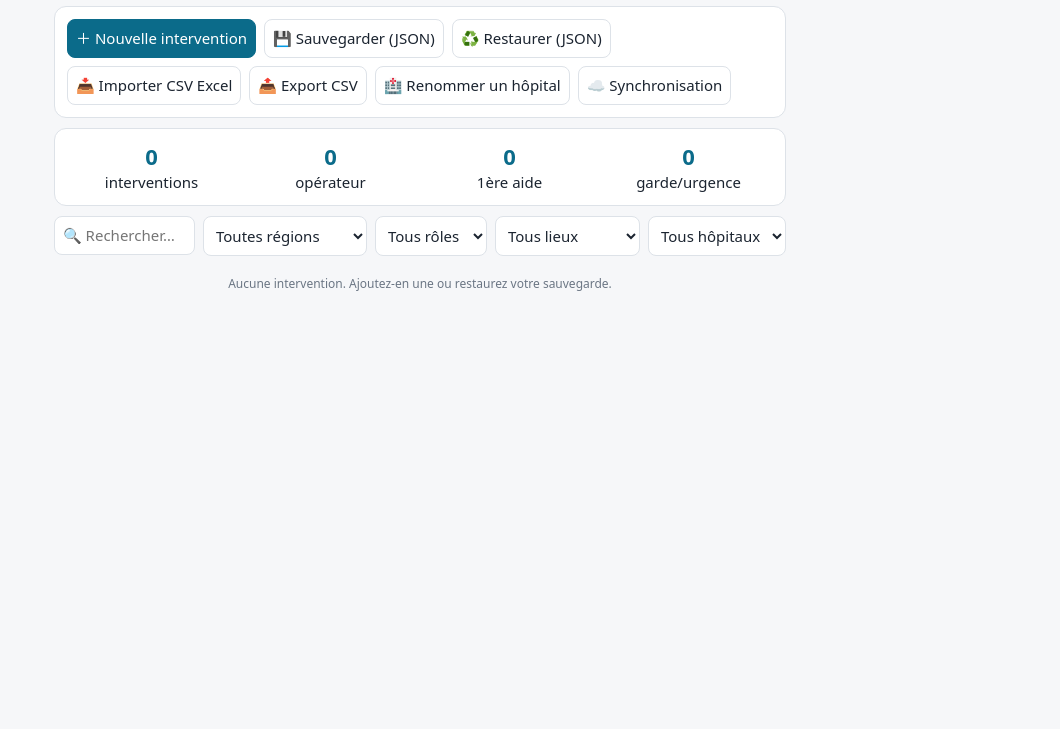
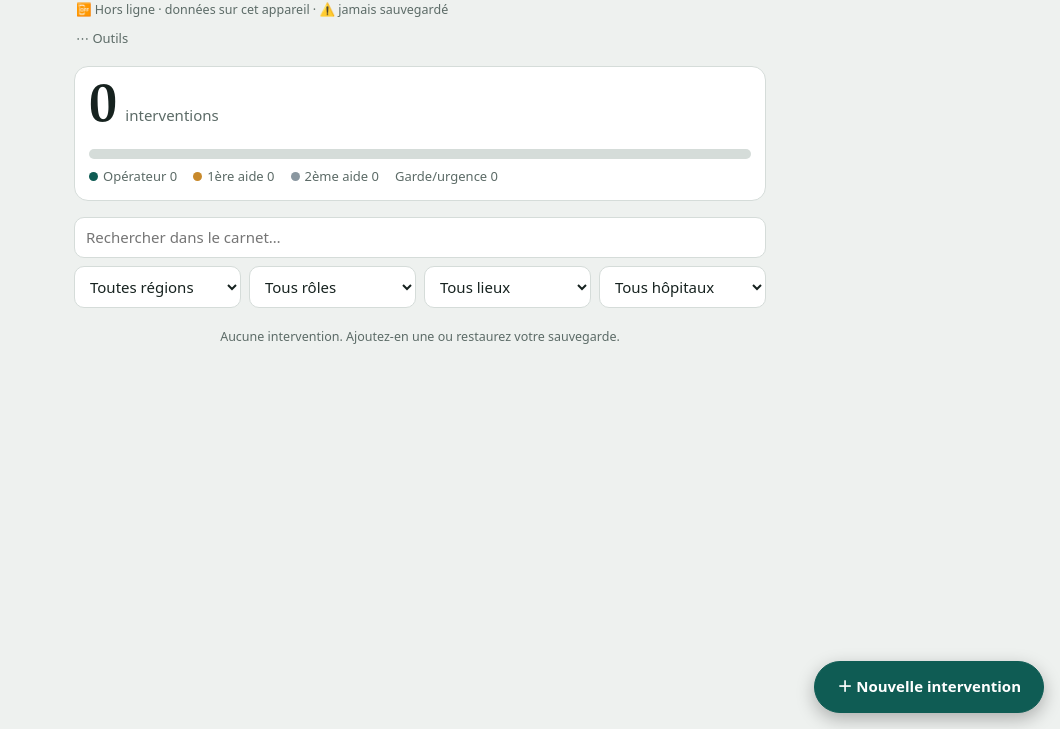
Before and after one commit to carmecibryan-source/Portfolio-App, a plain HTML site: page index.html in a window 1280 px wide. Shown: the part 71-800 px from the top of the page, without its empty margins (220-1280 px from the left). Drawn offline with Linux system fonts and the light colour scheme.

Commit message:
Add files via upload

```diff
--- a/index.html
+++ b/index.html
@@ -1,36 +1,55 @@
 <!DOCTYPE html>
 <html lang="fr"><head><meta charset="utf-8">
 <meta name="viewport" content="width=device-width, initial-scale=1, viewport-fit=cover">
-<link rel="manifest" href="manifest.webmanifest"><link rel="apple-touch-icon" href="icon-192.png"><meta name="theme-color" content="#0b6b8a"><meta name="apple-mobile-web-app-capable" content="yes"><meta name="mobile-web-app-capable" content="yes"><meta name="apple-mobile-web-app-title" content="Portfolio">
+<link rel="manifest" href="manifest.webmanifest"><link rel="apple-touch-icon" href="icon-192.png"><meta name="theme-color" content="#0F5C54"><meta name="apple-mobile-web-app-capable" content="yes"><meta name="mobile-web-app-capable" content="yes"><meta name="apple-mobile-web-app-title" content="Portfolio">
 <title>Mon portfolio chirurgical </title>
 <style>
-:root{box-sizing:border-box;--bg:#f6f7f9;--card:#fff;--tx:#1b2430;--mu:#6b7684;--ac:#0b6b8a;--bd:#dde2e8;--ok:#1f8a5b}
-@media (prefers-color-scheme:dark){:root{--bg:#12171d;--card:#1b222b;--tx:#e8edf2;--mu:#93a0ae;--ac:#4cb6d6;--bd:#2c3642;--ok:#4cc790}}
+:root{box-sizing:border-box;--bg:#EEF1EF;--card:#fff;--tx:#16221F;--mu:#5C6B67;--ac:#0F5C54;--ac2:#fff;--bd:#D5DCD9;--r1:#0F5C54;--r2:#C8892B;--r3:#8A97A0;--tip:#E3ECE8;--serif:"Iowan Old Style","Palatino Linotype",Palatino,"Book Antiqua",Georgia,serif}
+@media (prefers-color-scheme:dark){:root{--bg:#0F1719;--card:#162124;--tx:#E6EEEB;--mu:#8FA19B;--ac:#6CC7B2;--ac2:#0F1719;--bd:#24343A;--r1:#6CC7B2;--r2:#E0A24A;--r3:#70818A;--tip:#1B2A28}}
 *{box-sizing:border-box}
-body{margin:0;padding:env(safe-area-inset-top,0) 0 env(safe-area-inset-bottom,0);background:var(--bg);color:var(--tx);font:15px/1.4 system-ui,-apple-system,"Segoe UI",sans-serif}
-main{max-width:760px;margin:0 auto;padding:14px}
-h1{font-size:20px;margin:4px 0}.mu{color:var(--mu);font-size:12px}
-.card{background:var(--card);border:1px solid var(--bd);border-radius:12px;padding:12px;margin:10px 0}
-button,select,input,textarea{font:inherit;color:var(--tx);background:var(--card);border:1px solid var(--bd);border-radius:8px;padding:8px}
-button{cursor:pointer}button.p{background:var(--ac);color:#fff;border-color:var(--ac)}
-textarea{width:100%;min-height:80px}
-.g{display:grid;grid-template-columns:repeat(auto-fit,minmax(150px,1fr));gap:8px}
-.g label{display:flex;flex-direction:column;font-size:12px;color:var(--mu);gap:3px}.g .w{grid-column:1/-1}
+body{margin:0;padding:env(safe-area-inset-top,0) 0 calc(92px + env(safe-area-inset-bottom,0));background:var(--bg);color:var(--tx);font:15px/1.45 system-ui,-apple-system,"Segoe UI",Roboto,sans-serif}
+main{max-width:720px;margin:0 auto;padding:18px 14px}
+header{padding:10px 2px 4px}
+h1{font:600 36px/1.05 var(--serif);letter-spacing:-.02em;margin:0}
+h2{font:600 18px/1.2 var(--serif);margin:0 0 6px}
+.mu{color:var(--mu);font-size:12.5px}#st{margin-top:6px}
+.card{background:var(--card);border:1px solid var(--bd);border-radius:14px;padding:14px;margin:12px 0}
+button,select,input,textarea{font:inherit;color:var(--tx);background:var(--card);border:1px solid var(--bd);border-radius:10px;padding:9px 11px}
+button{cursor:pointer}button:hover{border-color:var(--ac)}
+button.p{background:var(--ac);color:var(--ac2);border-color:var(--ac);font-weight:600}
+:focus-visible{outline:2px solid var(--ac);outline-offset:2px}
+input:focus,select:focus,textarea:focus{border-color:var(--ac)}
+textarea{width:100%;min-height:84px}
+.g{display:grid;grid-template-columns:repeat(auto-fit,minmax(150px,1fr));gap:10px}
+.g label{display:flex;flex-direction:column;font-size:12px;color:var(--mu);gap:4px}.g .w{grid-column:1/-1}
 .row{display:flex;gap:8px;flex-wrap:wrap;align-items:center}
-.stats{display:flex;gap:10px;flex-wrap:wrap}.stat{flex:1;min-width:90px;text-align:center}.stat b{display:block;font-size:22px;color:var(--ac)}
-.bar{display:flex;align-items:center;gap:6px;font-size:12px;margin:2px 0}.bar i{display:block;height:8px;background:var(--ac);border-radius:4px}
-.mo{font-weight:600;margin:14px 2px 4px;color:var(--mu);text-transform:capitalize}
-.op{display:flex;justify-content:space-between;gap:8px}
-.tag{display:inline-block;font-size:11px;padding:1px 7px;border-radius:99px;border:1px solid var(--bd);color:var(--mu);margin-right:4px}.tag.o{color:var(--ok);border-color:var(--ok)}
+.fab{position:fixed;right:16px;bottom:calc(16px + env(safe-area-inset-bottom,0px));z-index:5;border-radius:999px;padding:14px 22px;box-shadow:0 6px 18px rgba(0,0,0,.28)}
+@media (prefers-reduced-motion:no-preference){.fab{transition:transform .12s}.fab:active{transform:scale(.96)}}
+.more summary{cursor:pointer;color:var(--mu);font-size:13px;list-style:none;padding:6px 2px}
+.more summary::-webkit-details-marker{display:none}.more summary::before{content:"⋯  "}
+.tools{display:flex;gap:8px;flex-wrap:wrap;margin:6px 0 4px}
+.tot{display:flex;align-items:baseline;gap:10px}.tot .n{font:600 56px/1 var(--serif);letter-spacing:-.03em}.tot span+span{color:var(--mu)}
+.seg{display:flex;gap:2px;height:10px;border-radius:99px;overflow:hidden;margin:12px 0 8px;background:var(--bd)}.seg i{display:block;min-width:0}
+.r1{background:var(--r1)}.r2{background:var(--r2)}.r3{background:var(--r3)}
+.leg{display:flex;gap:4px 16px;flex-wrap:wrap;font-size:13px;color:var(--mu)}.leg .d{display:inline-block;width:9px;height:9px;border-radius:50%;margin-right:5px}
+.bar{display:grid;grid-template-columns:120px 1fr 28px;align-items:center;gap:8px;font-size:13px;margin:6px 0}
+.bar i{display:block;height:6px;border-radius:3px;background:var(--ac);opacity:.85}.bar em{font-style:normal;text-align:right;color:var(--mu)}
+.filters{margin:16px 0 4px}.filters input{flex:1 1 100%}.filters select{flex:1 1 130px;min-width:0}
+.mo{font:italic 600 15px var(--serif);margin:22px 2px 2px;color:var(--mu);text-transform:capitalize;border-bottom:1px solid var(--bd);padding-bottom:4px}
+.op-card{border-left:5px solid var(--bd)}.o1{border-left-color:var(--r1)}.o2{border-left-color:var(--r2)}.o3{border-left-color:var(--r3)}
+.op{display:flex;justify-content:space-between;gap:10px}.op>div:first-child{min-width:0}
+.op b{font:600 17px/1.25 var(--serif)}
+.tag{display:inline-block;font-size:11.5px;padding:2px 8px;border-radius:6px;background:var(--bg);color:var(--mu);margin:0 4px 4px 0}
+.tag.o{background:var(--r1);color:var(--ac2)}
+.ib{padding:4px 8px;border-radius:8px;font-size:14px}
+.tips{background:var(--tip);border-color:transparent}.tips li{margin:4px 0}
 .hide{display:none}
 </style></head><body><main>
-<h1>🩻 Mon portfolio chirurgical</h1>
-<div class="mu" id="st"></div>
-<div class="card"><div class="row">
-<button class="p" id="new">＋ Nouvelle intervention</button>
-<button id="bk">💾 Sauvegarder (JSON)</button><button id="rs">♻️ Restaurer (JSON)</button>
-<button id="imp">📥 Importer CSV Excel</button><button id="exp">📤 Export CSV</button><button id="rh">🏥 Renommer un hôpital</button><button id="sy">☁️ Synchronisation</button>
-<input type="file" id="fj" accept=".json" class="hide"><input type="file" id="fc" accept=".csv,.txt" class="hide"></div></div>
+<header><h1>Carnet opératoire</h1><div class="mu" id="st"></div></header>
+<nav><button class="p fab" id="new" aria-label="Nouvelle intervention">＋ Nouvelle intervention</button>
+<details class="more"><summary>Outils</summary><div class="tools">
+<button id="sy">☁️ Synchronisation</button><button id="bk">💾 Sauvegarder (JSON)</button><button id="rs">♻️ Restaurer (JSON)</button><button id="imp">📥 Importer CSV Excel</button><button id="exp">📤 Exporter CSV</button><button id="rh">🏥 Renommer un hôpital</button></div></details>
+<input type="file" id="fj" accept=".json" class="hide"><input type="file" id="fc" accept=".csv,.txt" class="hide"></nav>
 
 <div class="card hide" id="syncp"><b>☁️ Synchronisation entre appareils</b>
   <div class="mu">Vos données sont enregistrées dans un dépôt GitHub privé qui vous appartient. Même réglage sur chaque appareil.</div>
@@ -64,7 +83,7 @@ textarea{width:100%;min-height:80px}
 
 <div class="card" id="stats"></div>
 <div id="syn"></div>
-<div class="row"><input id="q" placeholder="🔍 Rechercher…" style="flex:1;min-width:140px"><select id="fr"></select><select id="fo"></select><select id="fp"></select><select id="fh"></select></div>
+<div class="row filters"><input id="q" placeholder="Rechercher dans le carnet…"><select id="fr"></select><select id="fo"></select><select id="fp"></select><select id="fh"></select></div>
 <div id="list"></div>
 </main>
 <script>
@@ -142,14 +161,15 @@ function render(){
   const L=[...ops].sort((a,b)=>(b.date||"").localeCompare(a.date||"")).filter(o=>(!fr||o.region===fr)&&(!fo||o.role===fo)&&(!fp||o.pec===fp)&&(!fh||o.hop===fh)&&(!q||norm(JSON.stringify(o)).includes(q)));
   const cnt={};L.forEach(o=>{if(o.region)cnt[o.region]=(cnt[o.region]||0)+1});
   const top=Object.entries(cnt).sort((a,b)=>b[1]-a[1]).slice(0,6),mx=top[0]?top[0][1]:1,c=f=>L.filter(f).length;
-  $("#stats").innerHTML=`<div class="stats"><div class="stat"><b>${L.length}</b>interventions</div><div class="stat"><b>${c(o=>o.role==="Opérateur")}</b>opérateur</div><div class="stat"><b>${c(o=>o.role==="1ère aide")}</b>1ère aide</div><div class="stat"><b>${c(o=>o.pec==="Garde/urgence")}</b>garde/urgence</div></div>`+top.map(([r,n])=>`<div class="bar"><span style="width:110px">${r}</span><i style="width:${n/mx*55}%"></i>${n}</div>`).join("");
+  const k=r=>c(o=>o.role===r),flt=fr||fo||fp||fh||q;
+  $("#stats").innerHTML=`<div class="tot"><span class="n">${L.length}</span><span>interventions${flt?" (filtrées)":""}</span></div><div class="seg">${[["Opérateur","r1"],["1ère aide","r2"],["2ème aide","r3"]].map(([r,x])=>`<i class="${x}" style="flex:${k(r)}" title="${r}"></i>`).join("")}</div><div class="leg"><span><i class="d r1"></i>Opérateur ${k("Opérateur")}</span><span><i class="d r2"></i>1ère aide ${k("1ère aide")}</span><span><i class="d r3"></i>2ème aide ${k("2ème aide")}</span><span>Garde/urgence ${c(o=>o.pec==="Garde/urgence")}</span></div>`+(top.length?`<div style="margin-top:12px">`+top.map(([r,n])=>`<div class="bar"><span>${r}</span><i style="width:${n/mx*100}%"></i><em>${n}</em></div>`).join("")+`</div>`:"");
   const G=groups();
-  $("#syn").innerHTML=G.length?`<div class="card"><b>💡 Synthèse des tips</b>`+G.map(g=>{const u=[...new Map(g.items.sort((a,b)=>(a.date||"").localeCompare(b.date||"")).map(o=>[norm(o.tip).trim(),o])).values()];
+  $("#syn").innerHTML=G.length?`<div class="card tips"><h2>À retenir par technique</h2>`+G.map(g=>{const u=[...new Map(g.items.sort((a,b)=>(a.date||"").localeCompare(b.date||"")).map(o=>[norm(o.tip).trim(),o])).values()];
     return `<div style="margin-top:8px"><b>${esc(g.title)}</b> <span class="mu">(${g.region||""} · ${g.items.length} interventions)</span><ul style="margin:4px 0 0 18px;padding:0">${u.map(o=>`<li>${esc(o.tip)} <span class="mu">${fmt(o.date)}</span></li>`).join("")}</ul></div>`}).join("")+`</div>`:"";
   let h="",m="";
   for(const o of L){const k=(o.date||"").slice(0,7);if(k!==m){m=k;h+=`<div class="mo">${k?new Date(k+"-15").toLocaleDateString("fr-FR",{month:"long",year:"numeric"}):"Sans date"}</div>`}
-    h+=`<div class="card"><div class="op"><div><b>${esc(o.tech)||"—"}</b><div>${esc(o.indic)}</div><div style="margin-top:4px"><span class="tag${o.role==="Opérateur"?" o":""}">${o.role||""}</span><span class="tag">${o.region||""} ${o.lat||""}</span><span class="tag">${o.pec||""}</span><span class="tag">${esc(o.hop)}</span>${o.ini?`<span class="tag">👤 ${esc(o.ini)}</span>`:""}${o.age?`<span class="tag">${o.age} ans</span>`:""}${(o.comp||[]).map(x=>`<span class="tag" style="color:#c0392b">${x}</span>`).join("")}</div>${o.tip?`<div style="margin-top:4px">💡 ${esc(o.tip)}</div>`:""}${o.notes?`<div class="mu">${esc(o.notes)}</div>`:""}</div>
-    <div style="text-align:right"><div class="mu">${fmt(o.date)}</div><button data-e="${o.id}">✏️</button> <button data-d="${o.id}">🗑</button></div></div></div>`}
+    h+=`<div class="card op-card ${o.role==="Opérateur"?"o1":o.role==="1ère aide"?"o2":"o3"}"><div class="op"><div><b>${esc(o.tech)||"—"}</b><div>${esc(o.indic)}</div><div style="margin-top:4px"><span class="tag${o.role==="Opérateur"?" o":""}">${o.role||""}</span><span class="tag">${o.region||""} ${o.lat||""}</span><span class="tag">${o.pec||""}</span><span class="tag">${esc(o.hop)}</span>${o.ini?`<span class="tag">👤 ${esc(o.ini)}</span>`:""}${o.age?`<span class="tag">${o.age} ans</span>`:""}${(o.comp||[]).map(x=>`<span class="tag" style="color:#c0392b">${x}</span>`).join("")}</div>${o.tip?`<div style="margin-top:4px">💡 ${esc(o.tip)}</div>`:""}${o.notes?`<div class="mu">${esc(o.notes)}</div>`:""}</div>
+    <div style="text-align:right"><div class="mu">${fmt(o.date)}</div><button class="ib" data-e="${o.id}" aria-label="Modifier">✏️</button> <button class="ib" data-d="${o.id}" aria-label="Supprimer">🗑</button></div></div></div>`}
   $("#list").innerHTML=h||'<div class="mu" style="margin:20px;text-align:center">Aucune intervention. Ajoutez-en une ou restaurez votre sauvegarde.</div>';status()}
 ["#q","#fr","#fo","#fp","#fh"].forEach(s=>$(s).oninput=render);
 
--- a/sw.js
+++ b/sw.js
@@ -1,5 +1,5 @@
 // Pour publier une mise à jour de l'appli : changez le numéro de version ci-dessous.
-const C="portfolio-v2",F=["./","index.html","manifest.webmanifest","icon-192.png","icon-512.png"];
+const C="portfolio-v3",F=["./","index.html","manifest.webmanifest","icon-192.png","icon-512.png"];
 self.addEventListener("install",e=>e.waitUntil(caches.open(C).then(c=>c.addAll(F)).then(()=>self.skipWaiting())));
 self.addEventListener("activate",e=>e.waitUntil(caches.keys().then(k=>Promise.all(k.filter(x=>x!==C).map(x=>caches.delete(x)))).then(()=>self.clients.claim())));
 self.addEventListener("fetch",e=>{if(e.request.method!=="GET"||new URL(e.request.url).origin!==location.origin)return;
```
Also changed, not shown: icon-192.png, icon-512.png.
